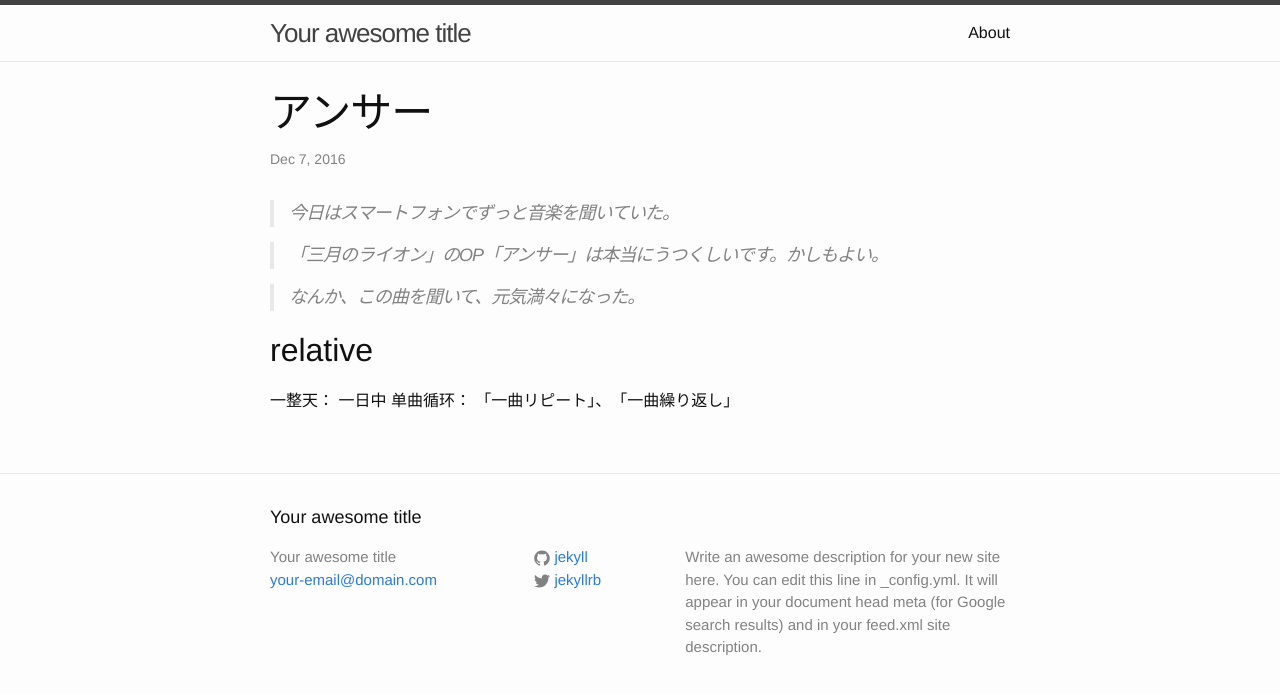
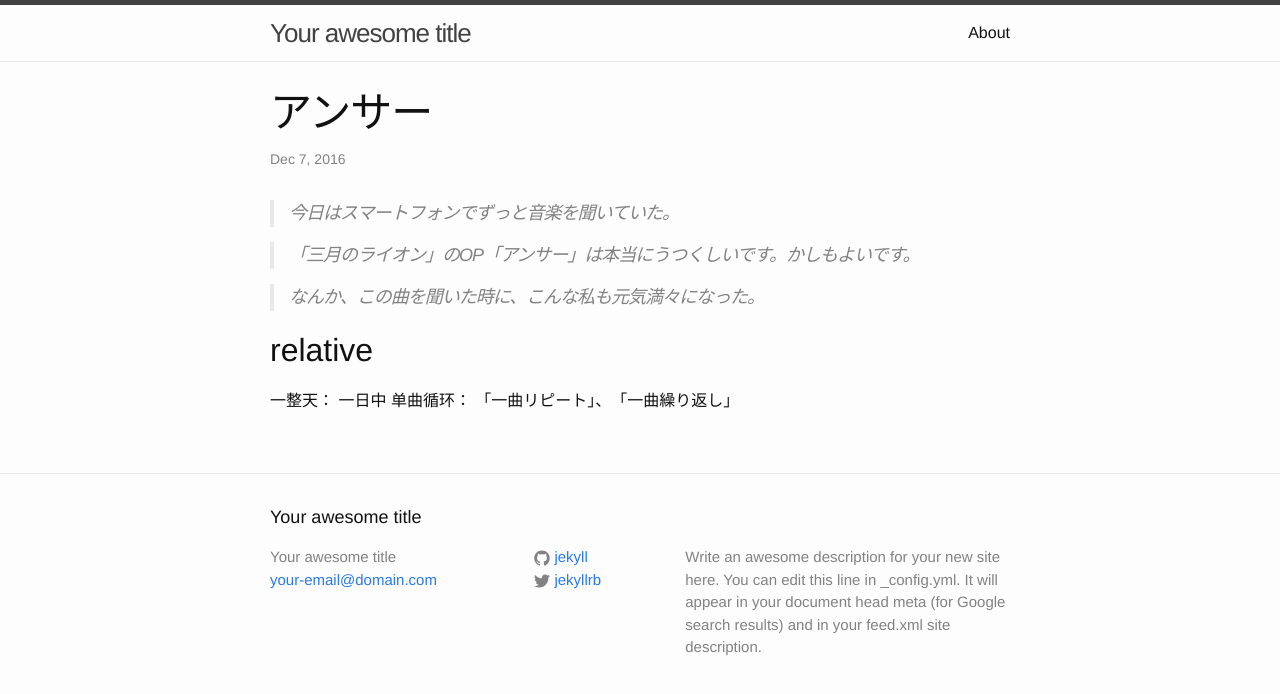
Before and after one commit to ypwlal/ypwlal.github.io, a Jekyll site: the page built from _posts/2016-12-07-2016-12-07-水曜日.markdown, in a window 1280 px wide. Shown: the top 694 px of the page. Built offline with Jekyll 4.4.1, drawn with Linux system fonts in a browser that asks for light colours.

Commit message:
feat(2016-12-07): update

```diff
--- a/_posts/2016-12-07-2016-12-07-水曜日.markdown
+++ b/_posts/2016-12-07-2016-12-07-水曜日.markdown
@@ -7,9 +7,9 @@ categories: japanese
 
 > 今日はスマートフォンでずっと音楽を聞いていた。
 
-> 「三月のライオン」のOP「アンサー」は本当にうつくしいです。かしもよい。
+> 「三月のライオン」のOP「アンサー」は本当にうつくしいです。かしもよいです。
 
-> なんか、この曲を聞いて、元気満々になった。
+> なんか、この曲を聞いた時に、こんな私も元気満々になった。
 
 
 ## relative
```
